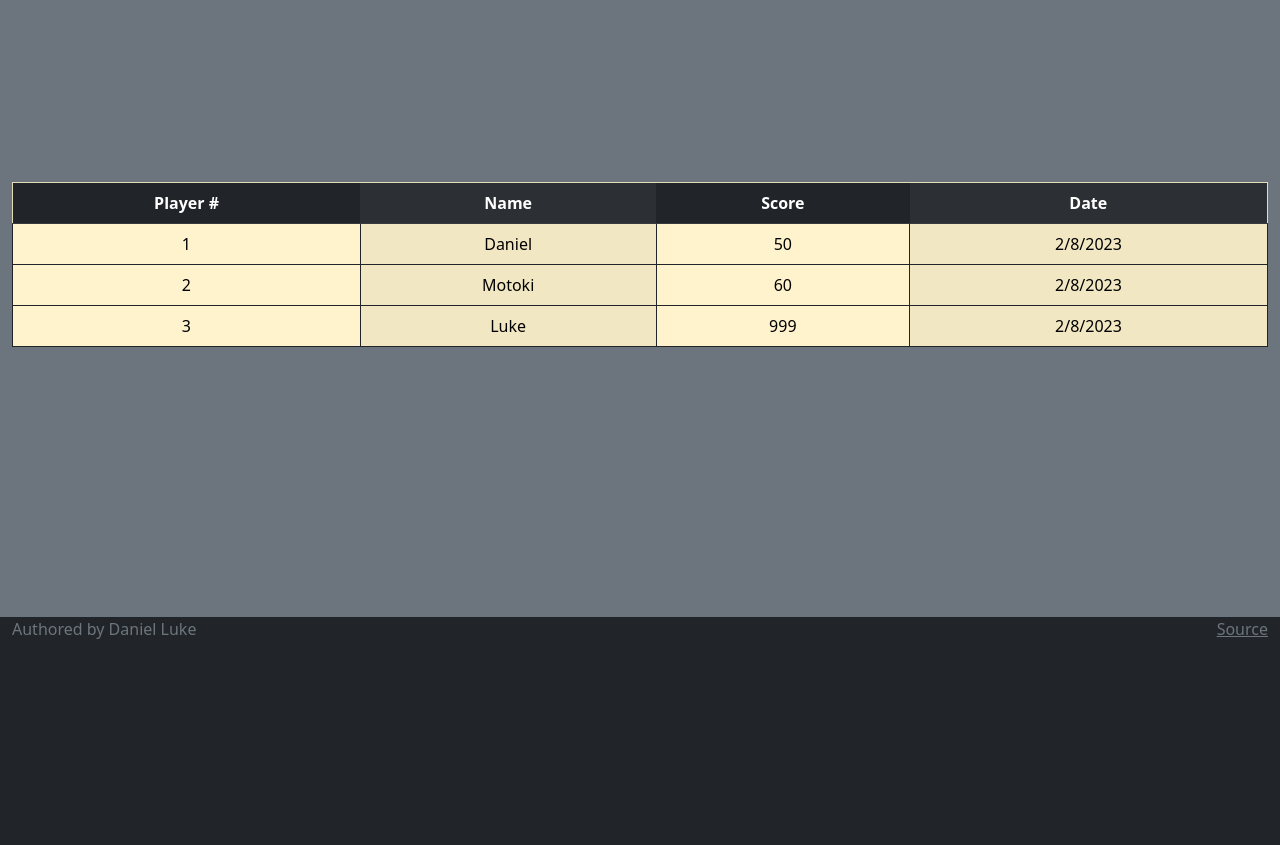
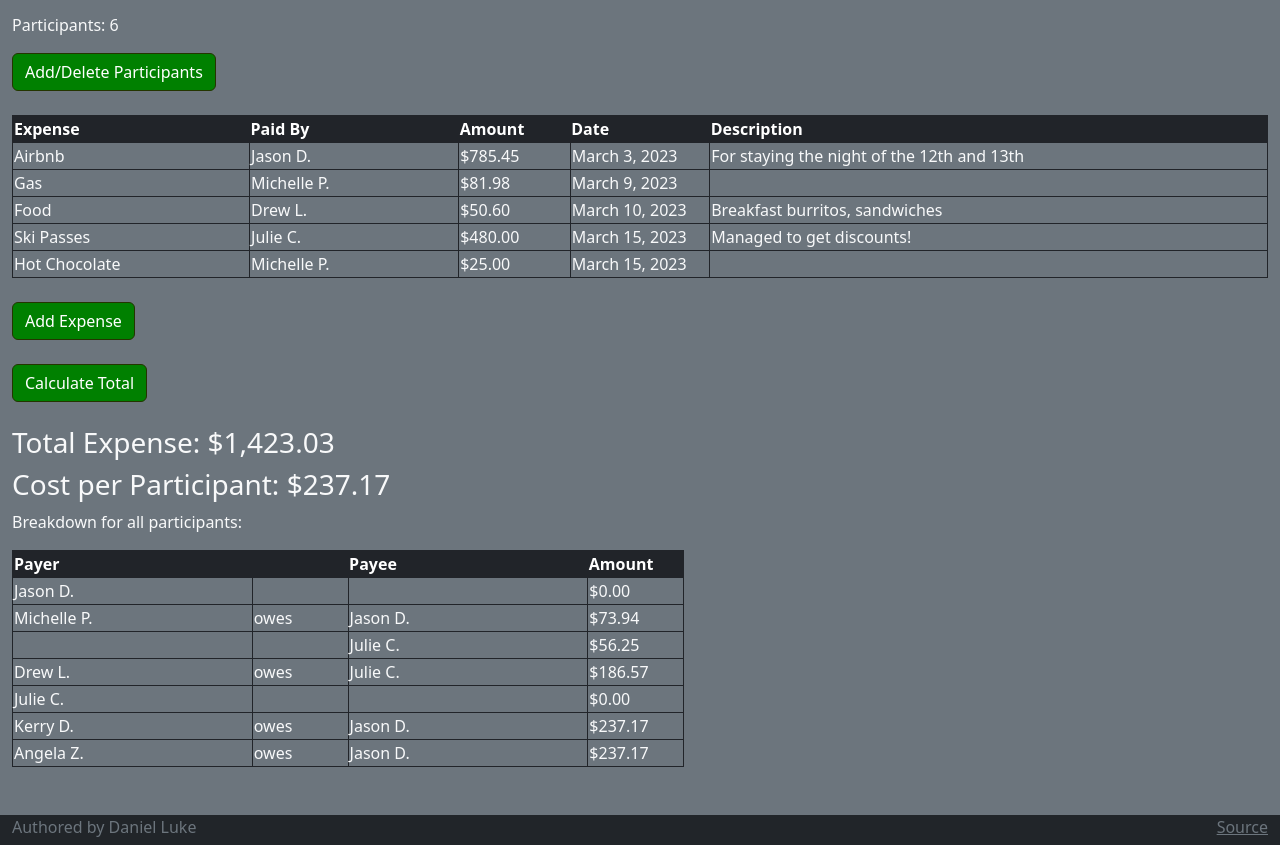
Before and after one commit to dluke2/startup, a plain HTML site: page trip.html in a window 1280 px wide. Shown: the part 153-998 px from the top of the page. Before the commit the page ends 800 px from the top, so only its background shows below. Drawn offline with nearby package versions, Linux system fonts and the light colour scheme.

Commit message:
Added expenses page

```diff
--- a/trip.html
+++ b/trip.html
@@ -3,7 +3,7 @@
   <head>
     <meta charset="UTF-8" />
     <meta name="viewport" content="width=device-width, initial-scale=1.0" />
-    <title>Scores</title>
+    <title>Manage Trip</title>
     <link rel="icon" href="favicon.ico" />
 
     <link rel="stylesheet" href="main.css" />
@@ -16,6 +16,7 @@
       crossorigin="anonymous"
     />
   </head>
+
   <body class="bg-dark text-light">
     <header class="container-fluid">
       <nav class="navbar fixed-top navbar-dark">
@@ -34,37 +35,150 @@
       </nav>
     </header>
 
-    <main class="container-fluid bg-secondary text-center">
-      <table class="table table-warning table-striped-columns">
+    <main class="container-fluid bg-secondary text-left">
+      <div>
+        <h2>Colorado Trip</h2>
+        <p>Organizer: Jason D.</p>
+        <p>Participants: 6</p>
+        <form action="trip.html">
+          <button type="button" class="btn btn-primary">Add/Delete Participants</button>
+        </form>
+        <br>
+      </div>
+      <table class = "menu_table">
+        <colgroup>
+          <col span="1" style="width: 17%;">
+          <col span="1" style="width: 15%;">
+          <col span="1" style="width: 8%;">
+          <col span="1" style="width: 10%;">
+          <col span="1" style="width: 40%;">
+        </colgroup>
         <thead class="table-dark">
           <tr>
-            <th>Player #</th>
-            <th>Name</th>
-            <th>Score</th>
+            <th>Expense</th>
+            <th>Paid By</th>
+            <th>Amount</th>
             <th>Date</th>
+            <th>Description</th>
           </tr>
         </thead>
         <tbody>
           <tr>
-            <td>1</td>
-            <td>Daniel</td>
-            <td>50</td>
-            <td>2/8/2023</td>
+            <td>Airbnb</td>
+            <td>Jason D.</td>
+            <td>$785.45</td>
+            <td>March 3, 2023</td>
+            <td>For staying the night of the 12th and 13th</td>
           </tr>
           <tr>
-            <td>2</td>
-            <td>Motoki</td>
-            <td>60</td>
-            <td>2/8/2023</td>
+            <td>Gas</td>
+            <td>Michelle P.</td>
+            <td>$81.98</td>
+            <td>March 9, 2023</td>
+            <td></td>
           </tr>
           <tr>
-            <td>3</td>
-            <td>Luke</td>
-            <td>999</td>
-            <td>2/8/2023</td>
+            <td>Food</td>
+            <td>Drew L.</td>
+            <td>$50.60</td>
+            <td>March 10, 2023</td>
+            <td>Breakfast burritos, sandwiches</td>
+          </tr>
+          <tr>
+            <td>Ski Passes</td>
+            <td>Julie C.</td>
+            <td>$480.00</td>
+            <td>March 15, 2023</td>
+            <td>Managed to get discounts!</td>
+          </tr>
+          <tr>
+            <td>Hot Chocolate</td>
+            <td>Michelle P.</td>
+            <td>$25.00</td>
+            <td>March 15, 2023</td>
+            <td></td>
           </tr>
         </tbody>
       </table>
+      <div>
+        <br>
+        <form action="trip.html">
+          <button type="button" class="btn btn-primary">Add Expense</button>
+        </form>
+        <br>
+        <form action="trip.html">
+          <button type="button" class="btn btn-primary">Calculate Total</button>
+        </form>
+        <br>
+      </div>
+      <div>
+        <h3>Total Expense: $1,423.03</h3>
+        <h3>Cost per Participant: $237.17</h3>
+      </div>
+      <p>Breakdown for all participants:</p>
+      <div>
+        <table class = "menu_table">
+          <colgroup>
+            <col span="1" style="width: 25%;">
+            <col span="1" style="width: 10%;">
+            <col span="1" style="width: 25%;">
+            <col span="1" style="width: 10%;">
+          </colgroup>
+          <thead class="table-dark">
+            <tr>
+              <th>Payer</th>
+              <th></th>
+              <th>Payee</th>
+              <th>Amount</th>
+            </tr>
+          </thead>
+          <tbody>
+            <tr>
+              <td>Jason D.</td>
+              <td></td>
+              <td></td>
+              <td>$0.00</td>
+            </tr>
+            <tr>
+              <td>Michelle P.</td>
+              <td>owes</td>
+              <td>Jason D.</td>
+              <td>$73.94</td>
+            </tr>
+            <tr>
+              <td></td>
+              <td></td>
+              <td>Julie C.</td>
+              <td>$56.25</td>
+            </tr>
+            <tr>
+              <td>Drew L.</td>
+              <td>owes</td>
+              <td>Julie C.</td>
+              <td>$186.57</td>
+            </tr>
+            <tr>
+              <td>Julie C.</td>
+              <td></td>
+              <td></td>
+              <td>$0.00</td>
+            </tr>
+            <tr>
+              <td>Kerry D.</td>
+              <td>owes</td>
+              <td>Jason D.</td>
+              <td>$237.17</td>
+            </tr>
+            <tr>
+              <td>Angela Z.</td>
+              <td>owes</td>
+              <td>Jason D.</td>
+              <td>$237.17</td>
+            </tr>
+          </tbody>
+        </table>
+      </div>
+      <br><br>
     </main>
 
     <footer class="bg-dark text-dark text-muted">
```
Also changed, not shown: menu.html (+7 -3 lines).
